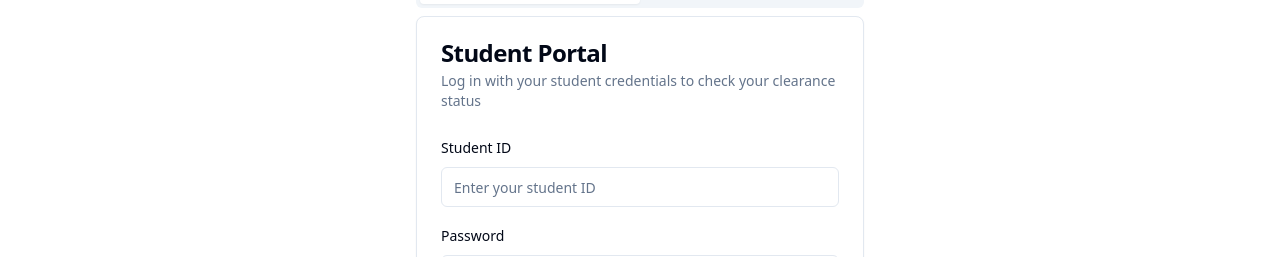
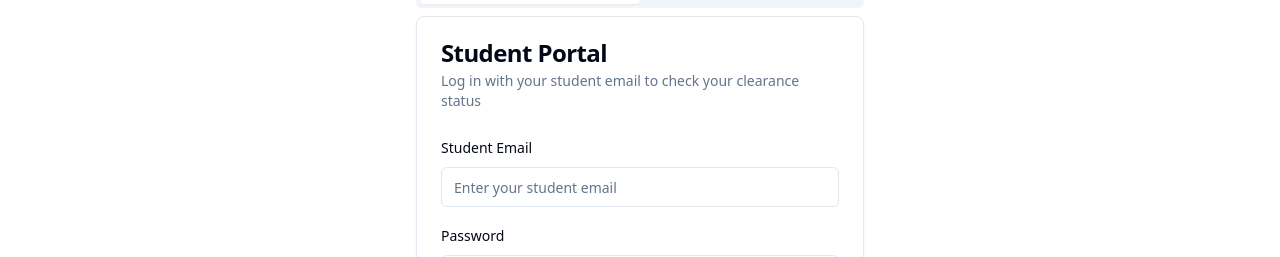
Before and after one commit to 23302610sole/clear-path-png, a React (Vite) app: page / in a window 1280 px wide. Shown: the part 1052-1309 px from the top of the page. Built offline with nearby package versions, Linux system fonts and the light colour scheme; no server answers.

Commit message:
Update student login to use email

```diff
--- a/src/components/LoginForm.tsx
+++ b/src/components/LoginForm.tsx
@@ -8,7 +8,7 @@ import { useAuth } from "@/contexts/AuthContext";
 import { Loader2, User, Building } from "lucide-react";
 
 export const LoginForm = () => {
-  const [studentId, setStudentId] = useState("");
+  const [email, setEmail] = useState("");
   const [username, setUsername] = useState("");
   const [password, setPassword] = useState("");
   const [isLoading, setIsLoading] = useState(false);
@@ -16,11 +16,11 @@ export const LoginForm = () => {
 
   const handleStudentLogin = async (e: React.FormEvent) => {
     e.preventDefault();
-    if (!studentId || !password) return;
+    if (!email || !password) return;
 
     setIsLoading(true);
     try {
-      await signInAsStudent(studentId, password);
+      await signInAsStudent(email, password);
     } catch (error) {
       console.error("Login failed:", error);
     } finally {
@@ -66,13 +66,13 @@ export const LoginForm = () => {
           <TabsContent value="student">
             <form onSubmit={handleStudentLogin} className="space-y-4">
               <div className="space-y-2">
-                <Label htmlFor="student-id">Student ID</Label>
+                <Label htmlFor="student-email">Student Email</Label>
                 <Input
-                  id="student-id"
-                  type="text"
-                  placeholder="Enter your student ID"
-                  value={studentId}
-                  onChange={(e) => setStudentId(e.target.value)}
+                  id="student-email"
+                  type="email"
+                  placeholder="Enter your student email"
+                  value={email}
+                  onChange={(e) => setEmail(e.target.value)}
                   required
                 />
               </div>
@@ -90,7 +90,7 @@ export const LoginForm = () => {
               <Button
                 type="submit"
                 className="w-full"
-                disabled={isLoading || !studentId || !password}
+                disabled={isLoading || !email || !password}
               >
                 {isLoading ? (
                   <>
--- a/src/contexts/AuthContext.tsx
+++ b/src/contexts/AuthContext.tsx
@@ -10,7 +10,7 @@ interface AuthContextType {
   departmentProfile: DepartmentUser | null
   userType: 'student' | 'department' | null
   loading: boolean
-  signInAsStudent: (studentId: string, password: string) => Promise<void>
+  signInAsStudent: (email: string, password: string) => Promise<void>
   signInAsDepartment: (username: string, password: string) => Promise<void>
   signOut: () => Promise<void>
 }
@@ -114,25 +114,15 @@ export const AuthProvider: React.FC<AuthProviderProps> = ({ children }) => {
     }
   }
 
-  const signInAsStudent = async (studentId: string, password: string) => {
+  const signInAsStudent = async (email: string, password: string) => {
     setLoading(true)
     try {
       if (!isSupabaseConfigured) {
         throw new Error('Supabase is not configured. Connect the Supabase integration to enable login.')
       }
-      // First get the student's email from the database
-      const { data: student, error: studentError } = await supabase
-        .from('students')
-        .select('email')
-        .eq('student_id', studentId)
-        .single()
-
-      if (studentError || !student) {
-        throw new Error('Student not found')
-      }
 
       const { error } = await supabase.auth.signInWithPassword({
-        email: student.email,
+        email,
         password,
       })
 
--- a/src/pages/Home.tsx
+++ b/src/pages/Home.tsx
@@ -9,7 +9,7 @@ import { GraduationCap, Building, Users, FileCheck } from "lucide-react";
 import { useAuth } from "@/contexts/AuthContext";
 
 const Home = () => {
-  const [studentCredentials, setStudentCredentials] = useState({ username: "", password: "" });
+  const [studentCredentials, setStudentCredentials] = useState({ email: "", password: "" });
   const [departmentCredentials, setDepartmentCredentials] = useState({ username: "", password: "" });
   const [isLoading, setIsLoading] = useState(false);
   const { signInAsStudent, signInAsDepartment, userType, loading } = useAuth();
@@ -30,7 +30,7 @@ const Home = () => {
     e.preventDefault();
     setIsLoading(true);
     try {
-      await signInAsStudent(studentCredentials.username, studentCredentials.password);
+      await signInAsStudent(studentCredentials.email, studentCredentials.password);
       navigate('/student');
     } catch (error) {
       // Error is handled in the auth context
@@ -157,19 +157,20 @@ const Home = () => {
                   <CardHeader>
                     <CardTitle>Student Portal</CardTitle>
                     <CardDescription>
-                      Log in with your student credentials to check your clearance status
+                      Log in with your student email to check your clearance status
                     </CardDescription>
                   </CardHeader>
                   <CardContent>
                     <form onSubmit={handleStudentLogin} className="space-y-4">
                       <div className="space-y-2">
-                        <Label htmlFor="student-username">Student ID</Label>
+                        <Label htmlFor="student-username">Student Email</Label>
                         <Input
                           id="student-username"
-                          placeholder="Enter your student ID"
-                          value={studentCredentials.username}
+                          type="email"
+                          placeholder="Enter your student email"
+                          value={studentCredentials.email}
                           onChange={(e) =>
-                            setStudentCredentials(prev => ({ ...prev, username: e.target.value }))
+                            setStudentCredentials(prev => ({ ...prev, email: e.target.value }))
                           }
                           required
                         />
```
